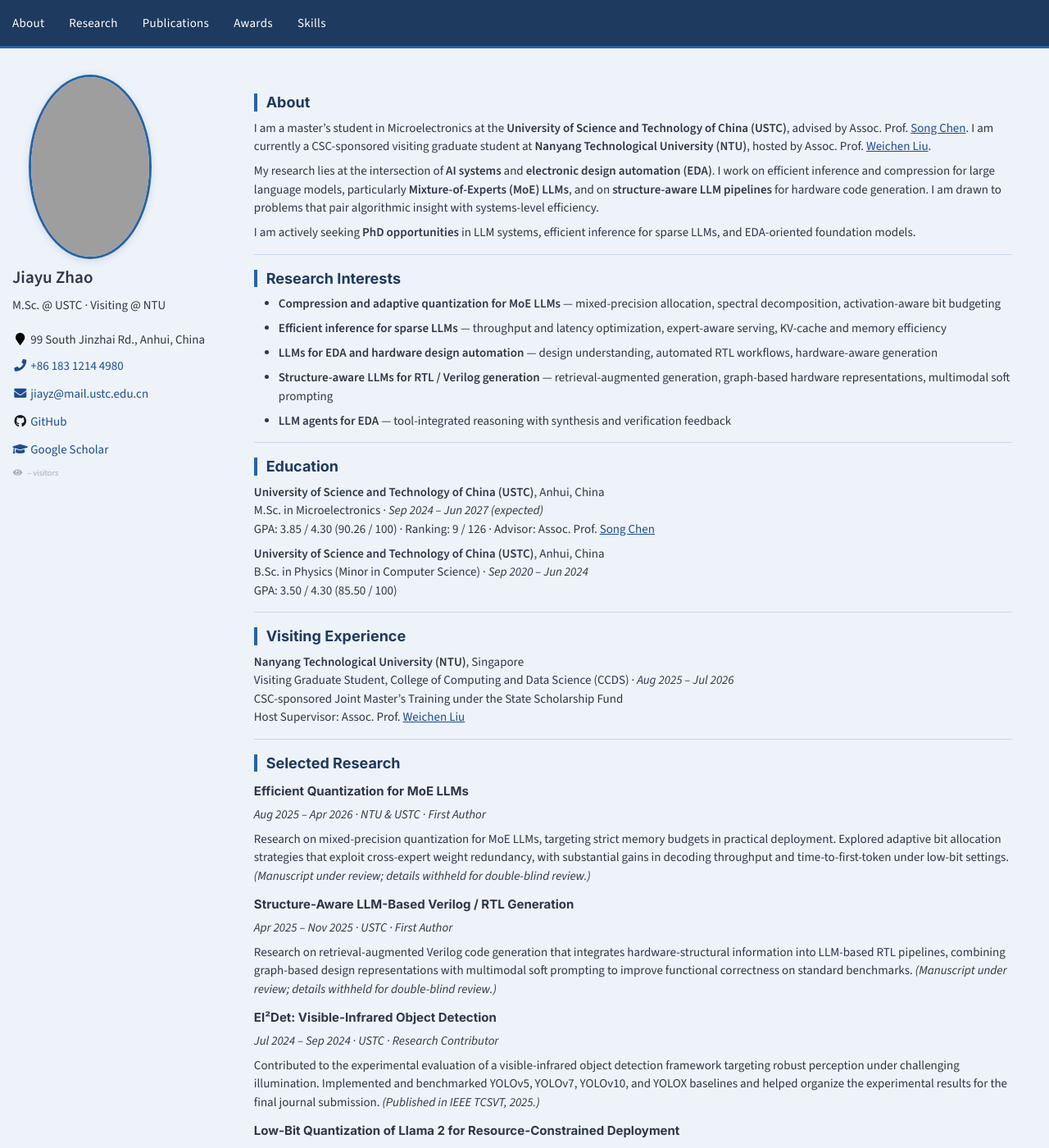
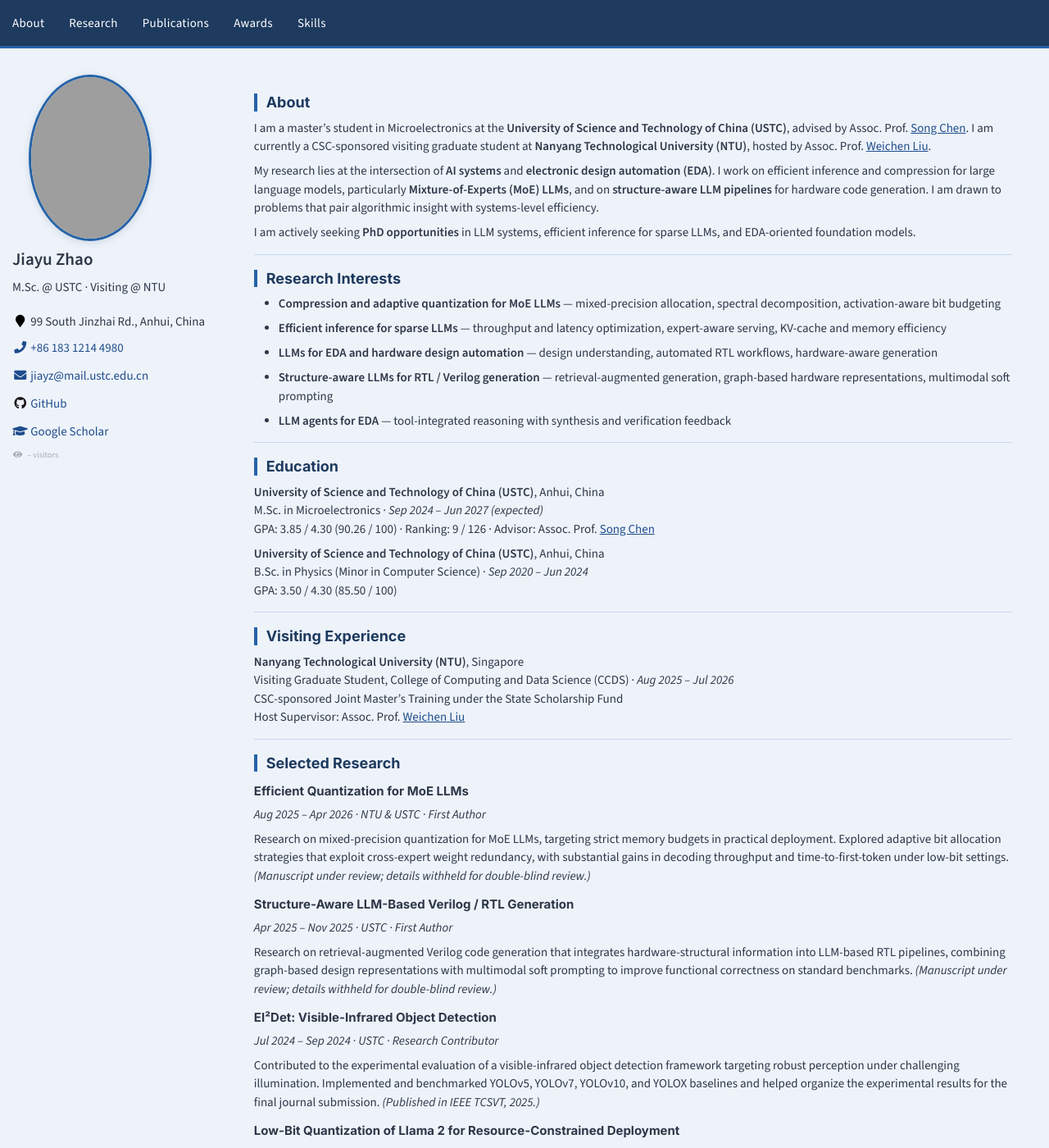
Before and after one commit to zjiayu064/zjiayu064.github.io, a Jekyll site: the page built from _pages/about.md, in a window 1280 px wide and 1400 px high. Shown: the whole window at 82% size. Built offline with Jekyll 4.4.1, drawn with Linux system fonts in a browser that asks for light colours; comment, search, counter and statistics services are not loaded; grey boxes are pictures that could not be loaded.

Commit message:
update homepage

```diff
--- a/_sass/_sidebar.scss
+++ b/_sass/_sidebar.scss
@@ -82,7 +82,7 @@
   display: table-cell;
   vertical-align: top;
   width: 75px;
-  height: 112px;
+  height: 101px;
   border-radius: 50%;
   overflow: hidden;
   flex-shrink: 0;
@@ -90,7 +90,7 @@
   @include breakpoint($large) {
     display: block;
     width: 150px;
-    height: 225px;
+    height: 203px;
     margin: 0 auto;
     border: 3px solid #2563a8;
     box-shadow: 0 2px 10px rgba(30, 61, 95, 0.15);
@@ -101,7 +101,7 @@
     height: 100% !important;
     border-radius: 0;
     object-fit: cover;
-    object-position: center center;
+    object-position: center top;
     display: block;
     padding: 0 !important;
     border: none !important;
```
